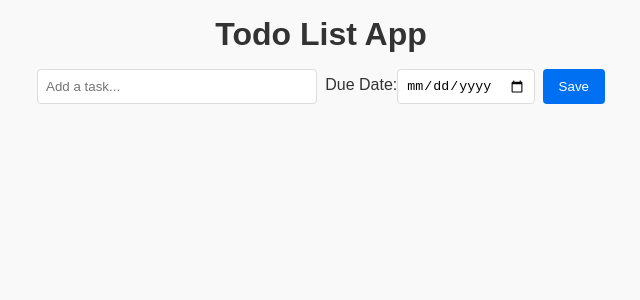
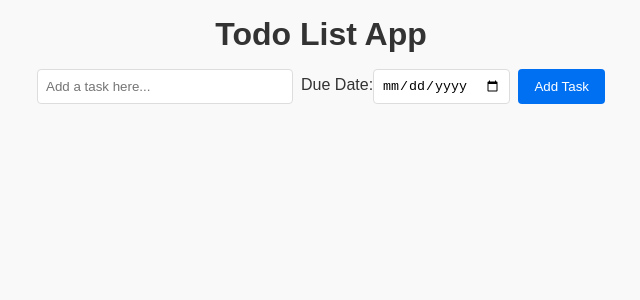
Before and after one commit to isaiahokibehskilldrive/Todo-App, a Next.js app: page / in a window 1280 px wide. Shown: the top 300 px of the page, without its empty margins (319-959 px from the left). Built offline with nearby package versions, Linux system fonts and the light colour scheme.

Commit message:
optimize the taskForm file

```diff
--- a/src/components/TaskForm.tsx
+++ b/src/components/TaskForm.tsx
@@ -26,7 +26,7 @@ const TaskForm = ({ onSubmit, initialTitle = "", initialDueDate = "" }: TaskForm
     <Form onSubmit={handleSubmit}>
       <Input
         type="text"
-        placeholder="Add a task..."
+        placeholder="Add a task here..."
         value={title}
         onChange={(e) => setTitle(e.target.value)}
 
@@ -40,7 +40,7 @@ const TaskForm = ({ onSubmit, initialTitle = "", initialDueDate = "" }: TaskForm
 
       />
       </label>
-      <Button type="submit">Save</Button>
+      <Button type="submit">Add Task</Button>
     </Form>
   );
 };
```
